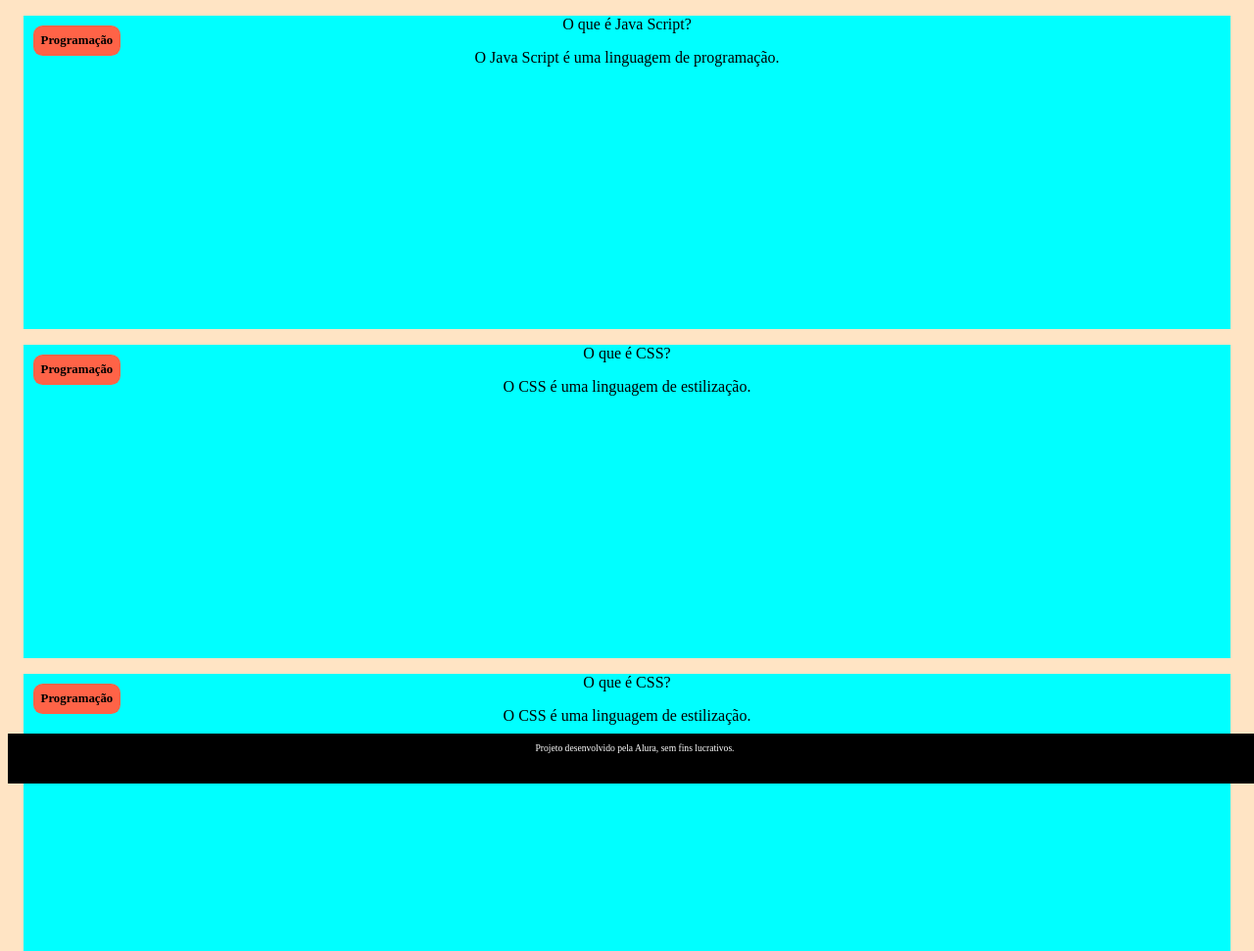
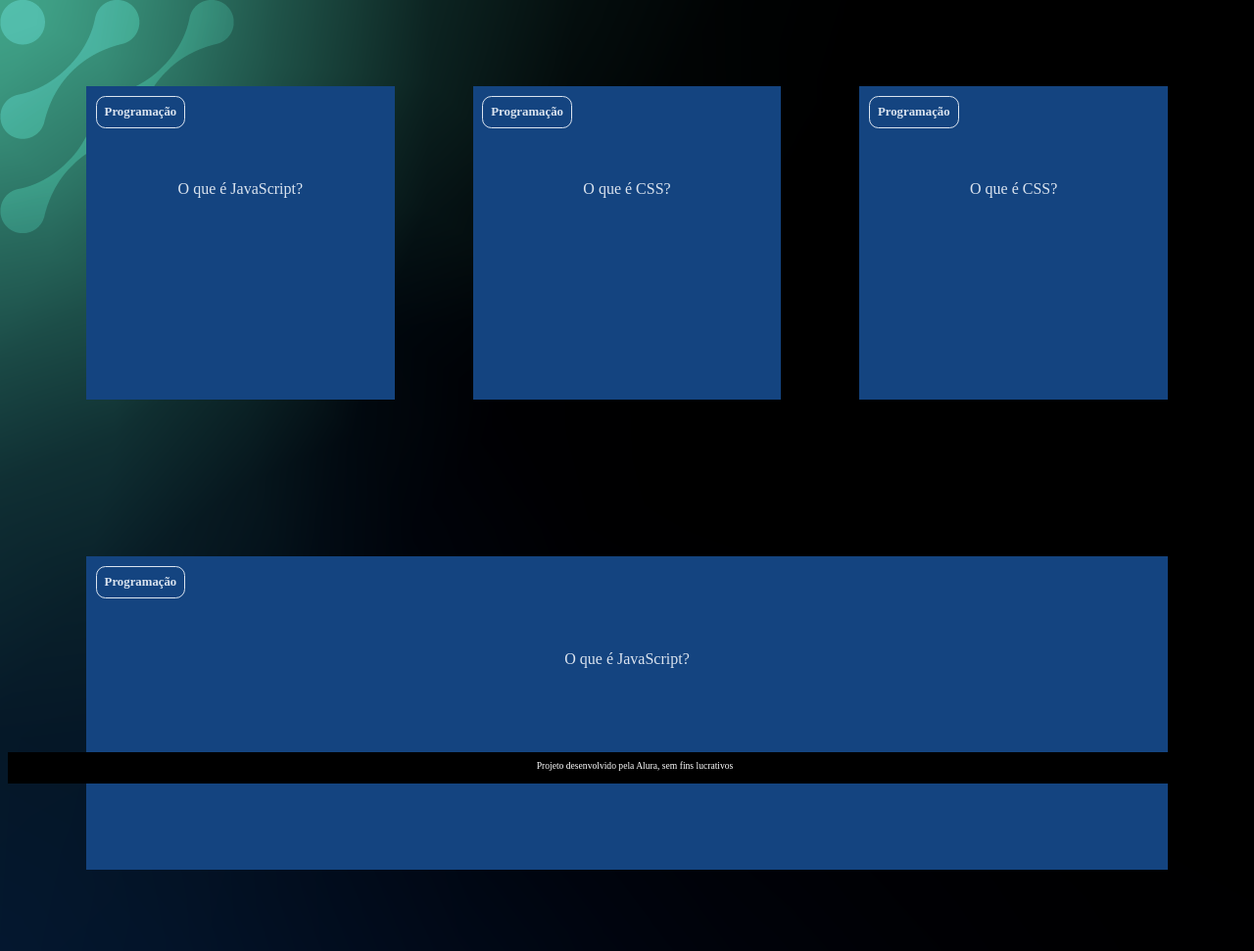
Before and after one commit to kemillypinheiro/Site-Alura-3-trimestre, a plain HTML site: page Site-Alura- 3 trimestre/index.html in a window 1280 px wide. Shown: the top 971 px of the page at 98% size. Drawn offline with Linux system fonts and the light colour scheme.

Commit message:
Add files via upload

```diff
--- /dev/null
+++ b/Site-Alura- 3 trimestre/app.js
@@ -0,0 +1,3 @@
+function criaCartao(categoria, pergunta, resposta) {
+    console.log(categoria, pergunta, resposta)
+}
--- a/Site-Alura- 3 trimestre/assets/style.css
+++ b/Site-Alura- 3 trimestre/assets/style.css
@@ -1,42 +1,104 @@
+:root {
+    --text-color: #DBE4EF;
+    --card-front-color: #144480;
+    --card-back-color: #00F4BF;
+}
+
 body {
-    background-color: bisque;
+    background: url('img/bg-desktop.webp');
     font-family: Bai Jamjuree;
 }
+
 #container {
-    display:flex ;
+    display: flex;
+    flex-wrap: wrap;
+    justify-content: space-between;
+    padding: 4rem;
+    gap: 3rem;
 }
+
 .cartao {
     margin: 1rem 1rem;
-    background-color: aqua;
     height: 20rem;
     flex-grow: 1;
     flex-basis: calc(33% - 6rem);
 }
-.cartao__conteudo{
+
+.cartao__conteudo {
+    background-color: var(--card-front-color);
     text-align: center;
-   /*background-color: aquamarine;*/
+    /* background-color: aquamarine; */
     height: 100%;
+    transform-style: preserve-3d;
+    transition: transform 300ms ease-in-out;
 }
-.cartao__conteudo h3{
-    background-color: tomato;
+
+.cartao__conteudo h3 {
+    color: var(--text-color);
+    border: 1px solid var(--text-color);
     text-align: left;
     padding: 0.5rem;
     position: absolute;
     margin: 0.6rem;
     border-radius: 0.6rem;
     font-size: 1vw;
+    backface-visibility: hidden;
 }
+
+.cartao__conteudo p {
+    margin-top: 1rem;
+    padding: 2rem;
+    margin-top: 4rem;
+}
+
+.cartao__conteudo__pergunta p {
+    color: var(--text-color);
+    font-weight: 500;
+}
+
+.cartao__conteudo__resposta p {
+    color: var(--card-back-color);
+    font-weight: 700;
+}
+
+.cartao:hover .cartao__conteudo {
+    transform: rotateY(180deg);
+}
+
+.cartao__conteudo__pergunta,
+.cartao__conteudo__resposta {
+    backface-visibility: hidden;
+    position: absolute;
+    height: 100%;
+    width: 100%;
+}
+
+.cartao__conteudo__resposta {
+    transform: rotateY(180deg);
+}
+
+
+
+
+
+
+
+
+
+
+
 
 footer {
     background-color: black;
     color: white;
-    bottom:0;
-    position:fixed;
-    width:100%;
+    position: fixed;
+    bottom: 0;
+    width: 100%;
+    height: 2rem;
 }
-footer p{
+
+footer p {
     text-align: center;
     font-size: 0.6rem;
-    height:2rem;
-    margin-top: 0,5rem;
+    margin-top: 0.5rem;
 }
--- a/Site-Alura- 3 trimestre/index.html
+++ b/Site-Alura- 3 trimestre/index.html
@@ -8,44 +8,75 @@
 </head>
 <body>
     <main>
-            <section id= “container”>
+        <section id="container">
             <article class="cartao">
                 <div class="cartao__conteudo">
-                        <h3> Programação </h3>
+                    <h3>Programação</h3>
                     <div class="cartao__conteudo__pergunta">
-                           <p>O que é Java Script?</p>
+                        <p>O que é JavaScript?</p>
                     </div>
                     <div class="cartao__conteudo__resposta">
-                                <p>O Java Script é uma linguagem de programação.</p>
+                        <p>O JavaScript é uma linguagem de programação</p>
                     </div>
                 </div>
             </article>
             <article class="cartao">
                 <div class="cartao__conteudo">
-            <h3> Programação </h3>
+                    <h3>Programação</h3>
                     <div class="cartao__conteudo__pergunta">
                         <p>O que é CSS?</p>
                     </div>
                     <div class="cartao__conteudo__resposta">
-                        <p>O CSS é uma linguagem de estilização.</p>
+                    <p>O CSS é uma linguagem de estilização</p>
                     </div>
                 </div>
             </article>
             <article class="cartao">
                 <div class="cartao__conteudo">
-                <h3> Programação </h3>
+                    <h3>Programação</h3>
                     <div class="cartao__conteudo__pergunta">
                         <p>O que é CSS?</p>
                     </div>
                     <div class="cartao__conteudo__resposta">
-                            <p>O CSS é uma linguagem de estilização.</p>
+                    <p>O CSS é uma linguagem de estilização</p>
                     </div>
                 </div>
             </article>
         </section>
     </main>
     <footer>
-        <p>Projeto desenvolvido pela Alura, sem fins lucrativos.</p>
+        <p>Projeto desenvolvido pela Alura, sem fins lucrativos</p>
     </footer>
 </body>
 </html>
+<!DOCTYPE html>
+<html lang="pt-br">
+<head>
+    <meta charset="UTF-8">
+    <meta name="viewport" content="width=device-width, initial-scale=1.0">
+    <link rel="stylesheet" href="assets/style.css">
+    <title>Flashcard</title>
+</head>
+<body>
+    <main>
+        <section id="container">
+            <article class="cartao">
+                <div class="cartao__conteudo">
+                    <h3>Programação</h3>
+                    <div class="cartao__conteudo__pergunta">
+                        <p>O que é JavaScript?</p>
+                    </div>
+                    <div class="cartao__conteudo__resposta">
+                        <p>O JavaScript é uma linguagem de programação</p>
+                    </div>
+                </div>
+            </article>
+        </section>
+    </main>
+    <footer>
+        <p>Projeto desenvolvido pela Alura, sem fins lucrativos</p>
+    </footer>
+    <script src="app.js"></script>
+    <script src="perguntas.js"></script>
+</body>
+</html>
--- /dev/null
+++ b/Site-Alura- 3 trimestre/perguntas.js
@@ -0,0 +1,17 @@
+criaCartao(
+    'Programação',
+    'O que é Python?',
+    'O Python é uma linguagem de programação'
+)
+
+criaCartao(
+    'Geografia',
+    'Qual a capital da França?',
+    'A capital da França é Paris'
+)
+
+criaCartao(
+    'Programação',
+    'O que é uma função?',
+    'Uma função é um bloco de código que executa alguma tarefa'
+)
```
Also changed, not shown: Site-Alura- 3 trimestre/assets/img/bg-desktop.webp (added), Site-Alura- 3 trimestre/assets/img/bg-mobile.webp (added), Site-Alura- 3 trimestre/assets/img/bg-tablet.webp (added), 2 other files. Lines whose indentation alone changed are shown as unchanged.
